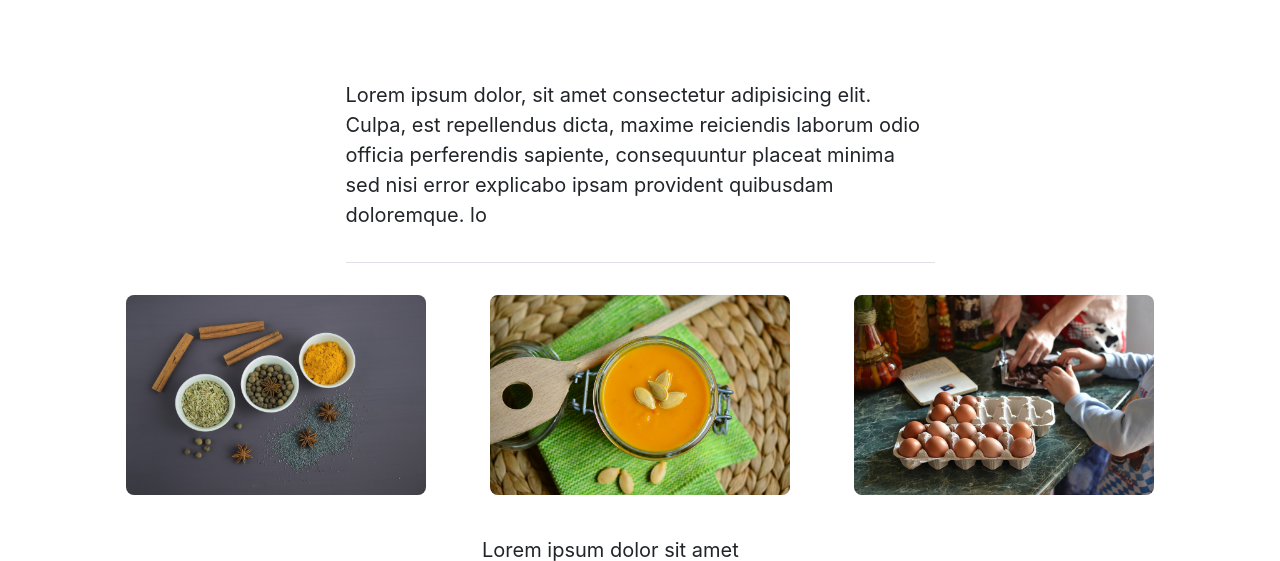
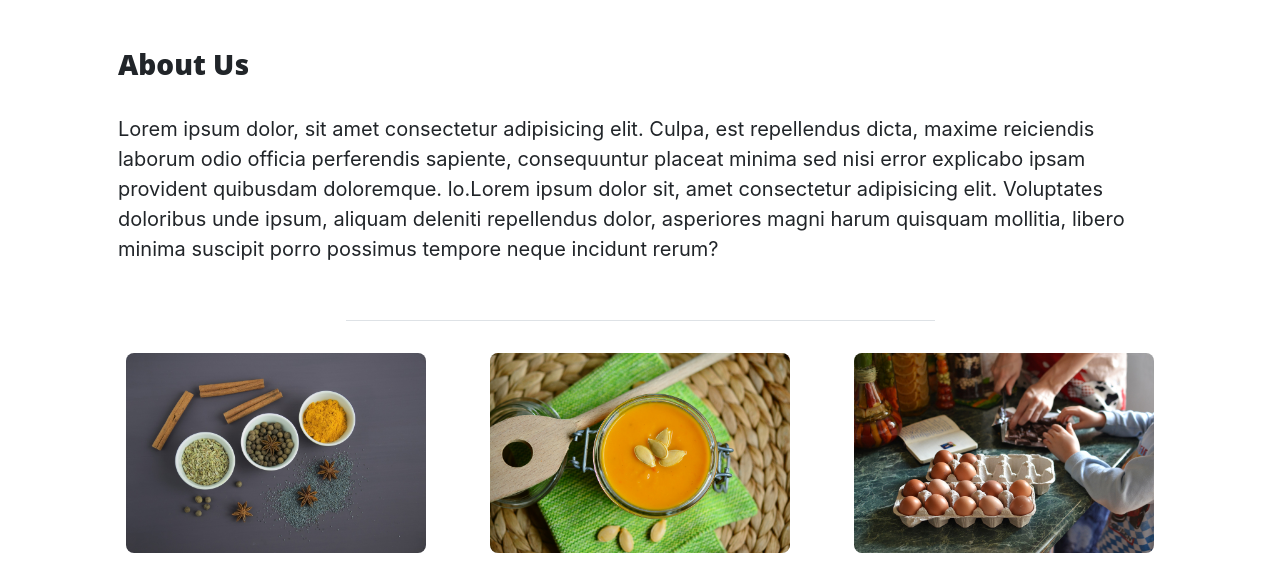
Before and after one commit to Rj12-art/MLS3, a Flask app: page / in a window 1280 px wide. Shown: the part 532-1093 px from the top of the page. Run offline with Flask 2, Linux system fonts and the light colour scheme; some libraries are stand-ins or nearby versions.

Commit message:
Added text on the about section to make a good preview of the landing page

```diff
--- a/templates/index.html
+++ b/templates/index.html
@@ -1,17 +1,17 @@
 {% extends "base.html" %}
 {% block content %}
+    <h3>
+        About Us
+    </h3>
+    <p>
+        Lorem ipsum dolor, sit amet consectetur adipisicing elit. Culpa, est repellendus dicta, maxime
+        reiciendis laborum odio officia perferendis sapiente, consequuntur placeat minima sed nisi error
+        explicabo ipsam provident quibusdam doloremque.
+        lo.Lorem ipsum dolor sit, amet consectetur adipisicing elit. Voluptates doloribus unde ipsum, aliquam deleniti repellendus
+        dolor, asperiores magni harum quisquam mollitia, libero minima suscipit porro possimus tempore neque incidunt rerum?
+    </p>
 <div class="row gx-4 gx-lg-5 justify-content-center">
     <div class="col-md-12 col-lg-8 col-xl-7">
-        <!-- Post preview-->
-        <div class="post-preview">
-            <p>
-                Lorem ipsum dolor, sit amet consectetur adipisicing elit. Culpa, est repellendus dicta, maxime
-                reiciendis laborum odio officia perferendis sapiente, consequuntur placeat minima sed nisi error
-                explicabo ipsam provident quibusdam doloremque.
-                lo
-            </p>
-
-        </div>
         <!-- Divider-->
         <hr class="my-4" />
         <!-- Post preview-->
```
